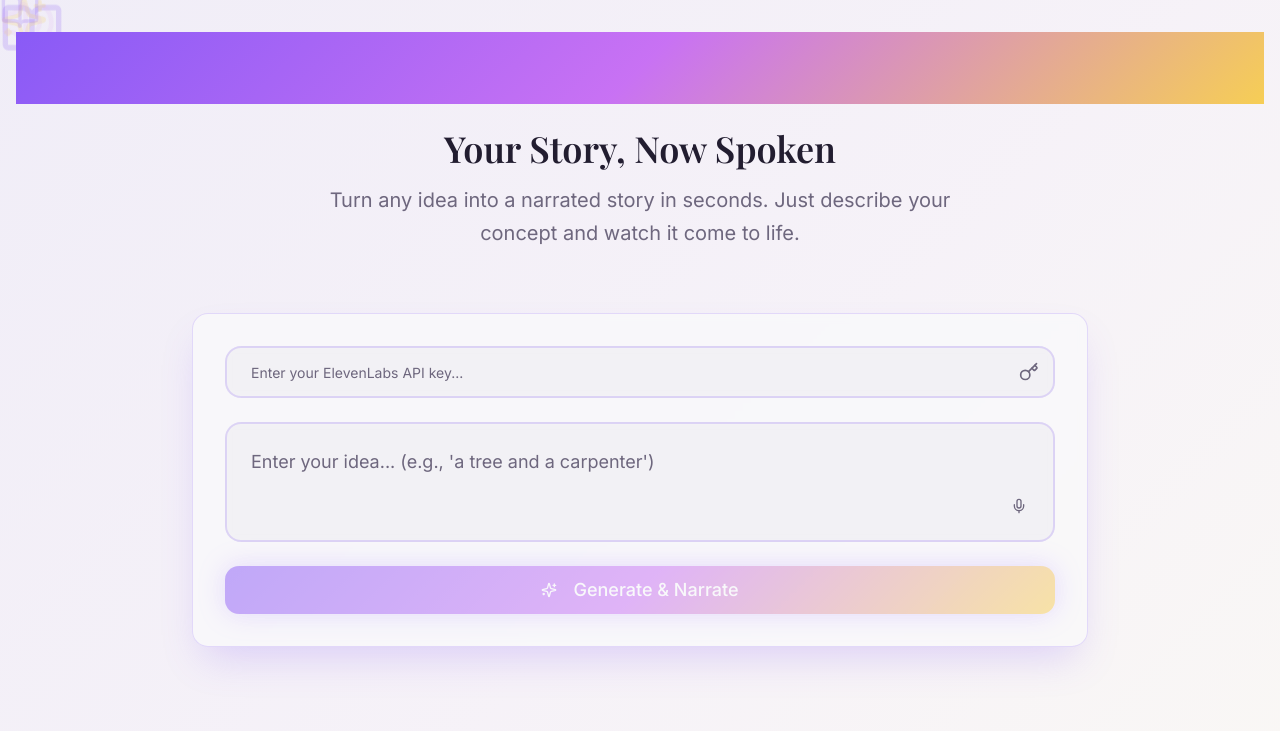
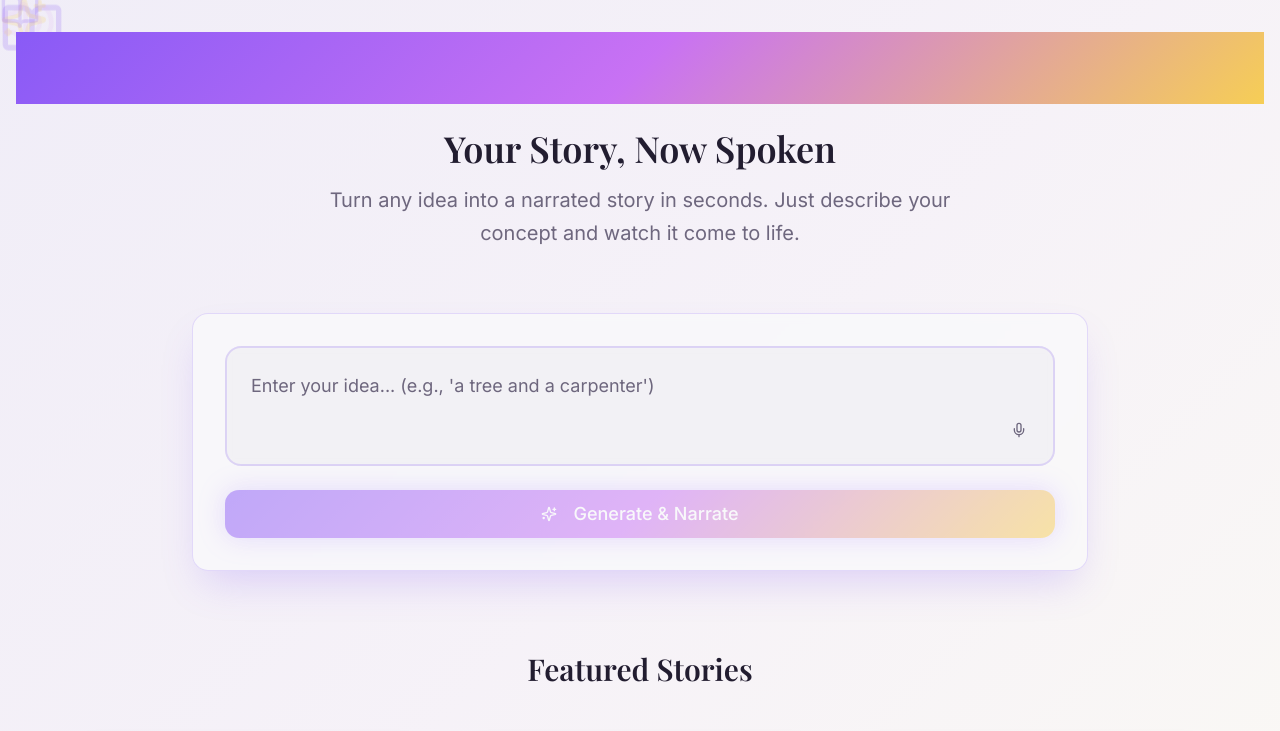
Before and after one commit to AlthafMR/chaya-tales-unfold, a React (Vite) app: page / in a window 1280 px wide. Shown: the top 731 px of the page. Built offline with nearby package versions, Linux system fonts and the light colour scheme.

Commit message:
Remove API key input

```diff
--- a/src/components/ChayaBot.tsx
+++ b/src/components/ChayaBot.tsx
@@ -148,19 +148,6 @@ export const ChayaBot = () => {
         {/* Input Interface */}
         <Card className="max-w-4xl mx-auto p-8 shadow-magical bg-card/80 backdrop-blur-sm border-primary/20 mb-12">
           <div className="space-y-6">
-            {/* API Key Input */}
-            <div className="relative">
-              <Input
-                type="password"
-                placeholder="Enter your ElevenLabs API key..."
-                value={apiKey}
-                onChange={(e) => setApiKey(e.target.value)}
-                className="text-lg border-2 border-primary/20 focus:border-primary bg-input/50 backdrop-blur-sm rounded-2xl p-6 pr-12"
-                disabled={isGenerating}
-              />
-              <Key className="absolute right-4 top-1/2 transform -translate-y-1/2 w-5 h-5 text-muted-foreground" />
-            </div>
-
             <div className="relative">
               <Textarea
                 placeholder="Enter your idea... (e.g., 'a tree and a carpenter')"
```
